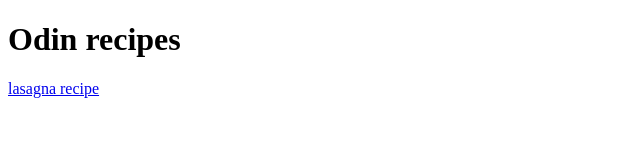
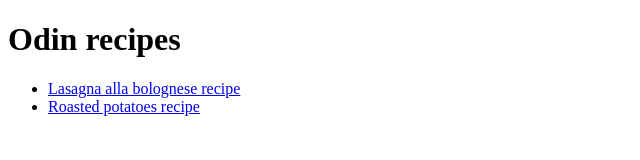
Before and after one commit to Crotalo0/odin_recipes, a plain HTML site: page index.html in a window 1280 px wide. Shown: the whole page, without its empty margins (0-640 px from the left). Drawn offline with Linux system fonts and the light colour scheme.

Commit message:
Edit index.html
Added link to roasted potatoes recipe

```diff
--- a/index.html
+++ b/index.html
@@ -8,7 +8,9 @@
 </head>
 <body>
     <h1>Odin recipes</h1>
-    <a href="./recipes/lasagna.html">lasagna recipe</a>
-
+    <ul>
+        <li><a href="./recipes/lasagna.html">Lasagna alla bolognese recipe</a></li>
+        <li><a href="./recipes/patate_al_forno.html">Roasted potatoes recipe</a></li>
+    </ul>
 </body>
 </html>
```
